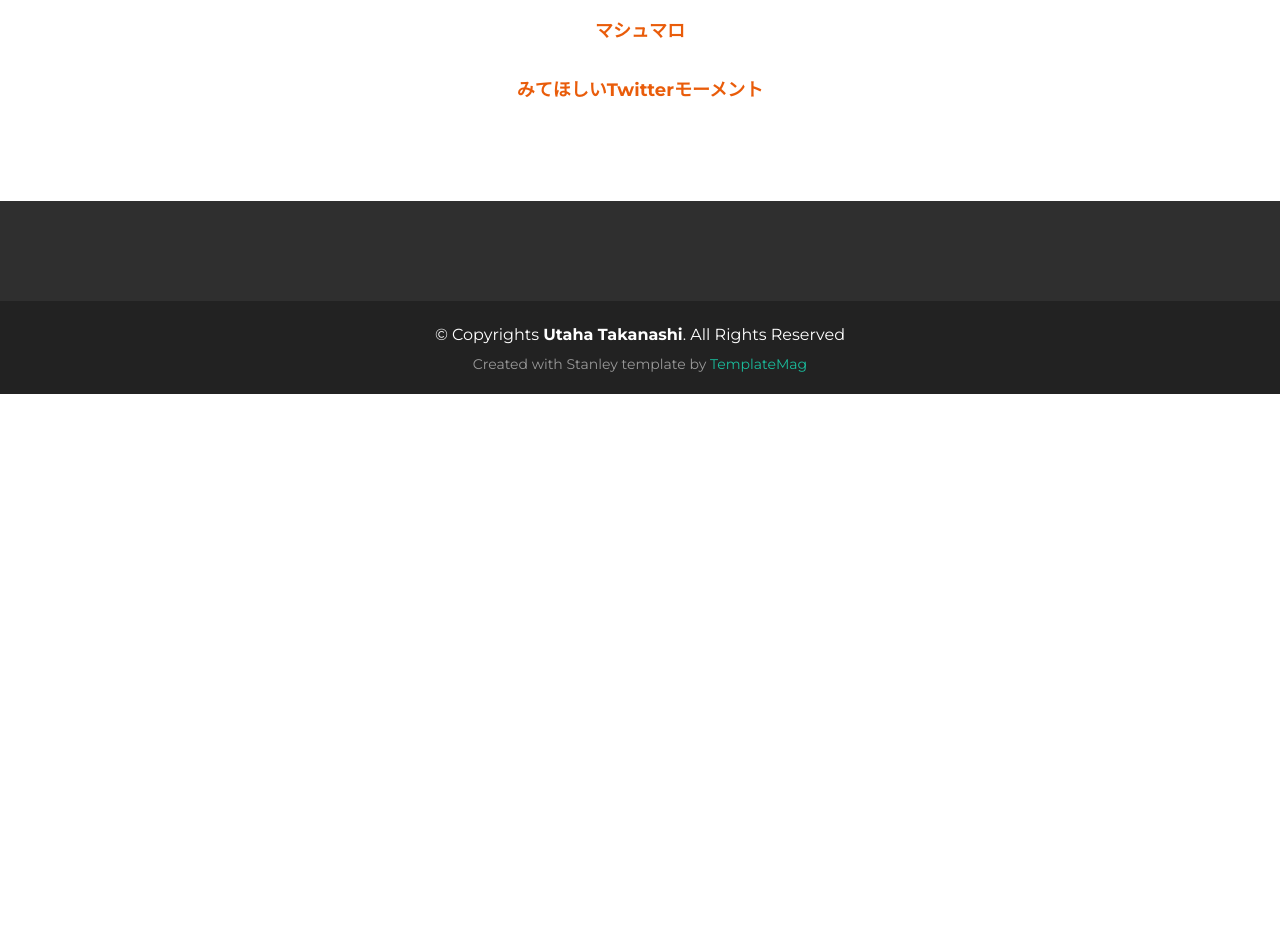
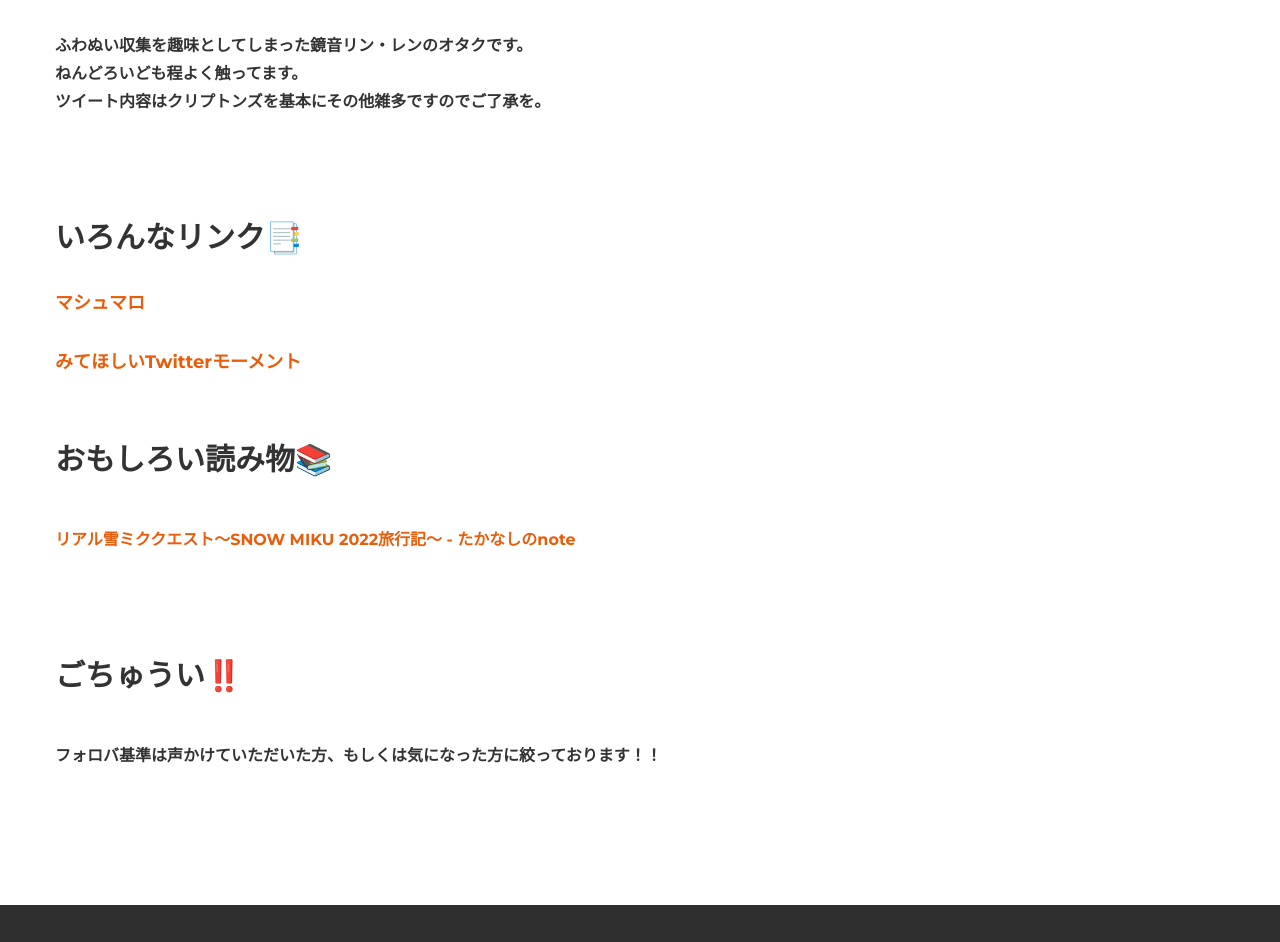
Before and after one commit to NobleSys-tk/NobleSys-tk.github.io, a plain HTML site: page index.html in a window 1280 px wide. Shown: the part 589-1531 px from the top of the page. Before the commit the page ends 983 px from the top, so only its background shows below. Drawn offline with Linux system fonts and the light colour scheme; a script that the page names is missing.

Commit message:
20221030 add/fix

```diff
--- a/index.html
+++ b/index.html
@@ -81,10 +81,29 @@
   <!-- +++++ Projects Section +++++ -->
 
   <div class="container pt">
-    <div class="row mt centered">
+    <div class="row mt left">
       <div class="col-sm">
         <h2>
-          リンク
+          たかなしってなにモノ？🤔
+        </h2>
+        <br>
+        <h3>
+          <p>
+            ふわぬい収集を趣味としてしまった鏡音リン・レンのオタクです。
+            <br>
+            ねんどろいども程よく触ってます。
+            <br>
+            ツイート内容はクリプトンズを基本にその他雑多ですのでご了承を。
+          </p>
+        </h3>
+        <br>
+      </div>
+    </div>
+
+    <div class="row mt left">
+      <div class="col-sm">
+        <h2>
+          いろんなリンク📑
         </h2>
         <br>
         <h4>
@@ -95,8 +114,38 @@
           <a href="https://twitter.com/i/events/1504366345198047233" target="_brank">みてほしいTwitterモーメント</a>
         </h4>
       </div>
+    </div>
 
+    <div class="row mt left">
+      <div class="col-sm">
+        <h2>
+          おもしろい読み物📚
+        </h2>
+        <br>
+        <h3>
+          <p>
+            <a href="https://note.com/utaha_takanashi/n/ncab266a230a1" target="_brank">リアル雪ミククエスト〜SNOW MIKU 2022旅行記〜 - たかなしのnote</a>
+          </p>
+        </h3>
+        <br>
+      </div>
     </div>
+
+    <div class="row mt left">
+      <div class="col-sm">
+        <h2>
+          ごちゅうい‼️
+        </h2>
+        <br>
+        <h3>
+          <p>
+            フォロバ基準は声かけていただいた方、もしくは気になった方に絞っております！！
+          </p>
+        </h3>
+        <br>
+      </div>
+    </div>
+
     <!-- /row -->
   </div>
   <!-- /container -->
```
Also changed, not shown: 1 other file.
